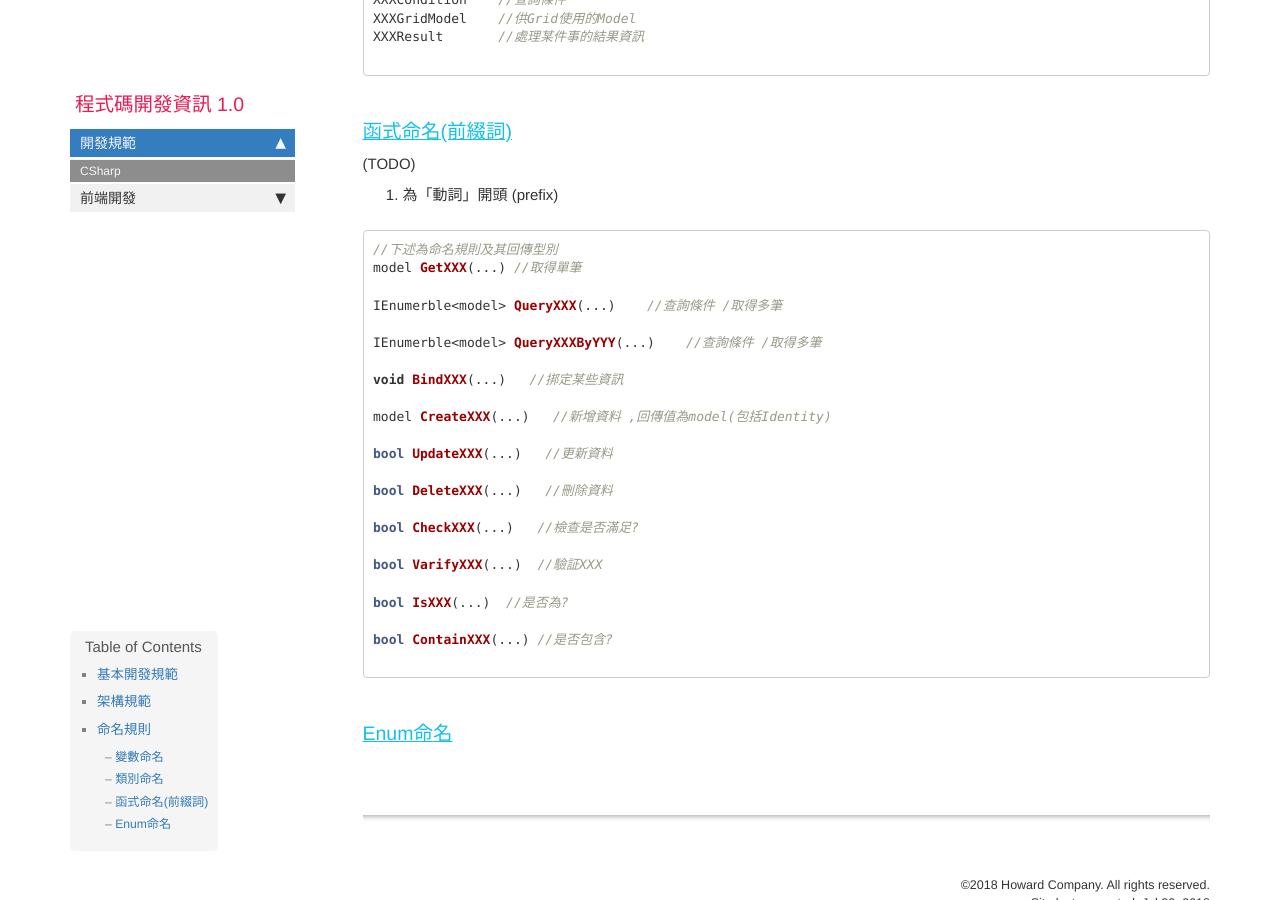
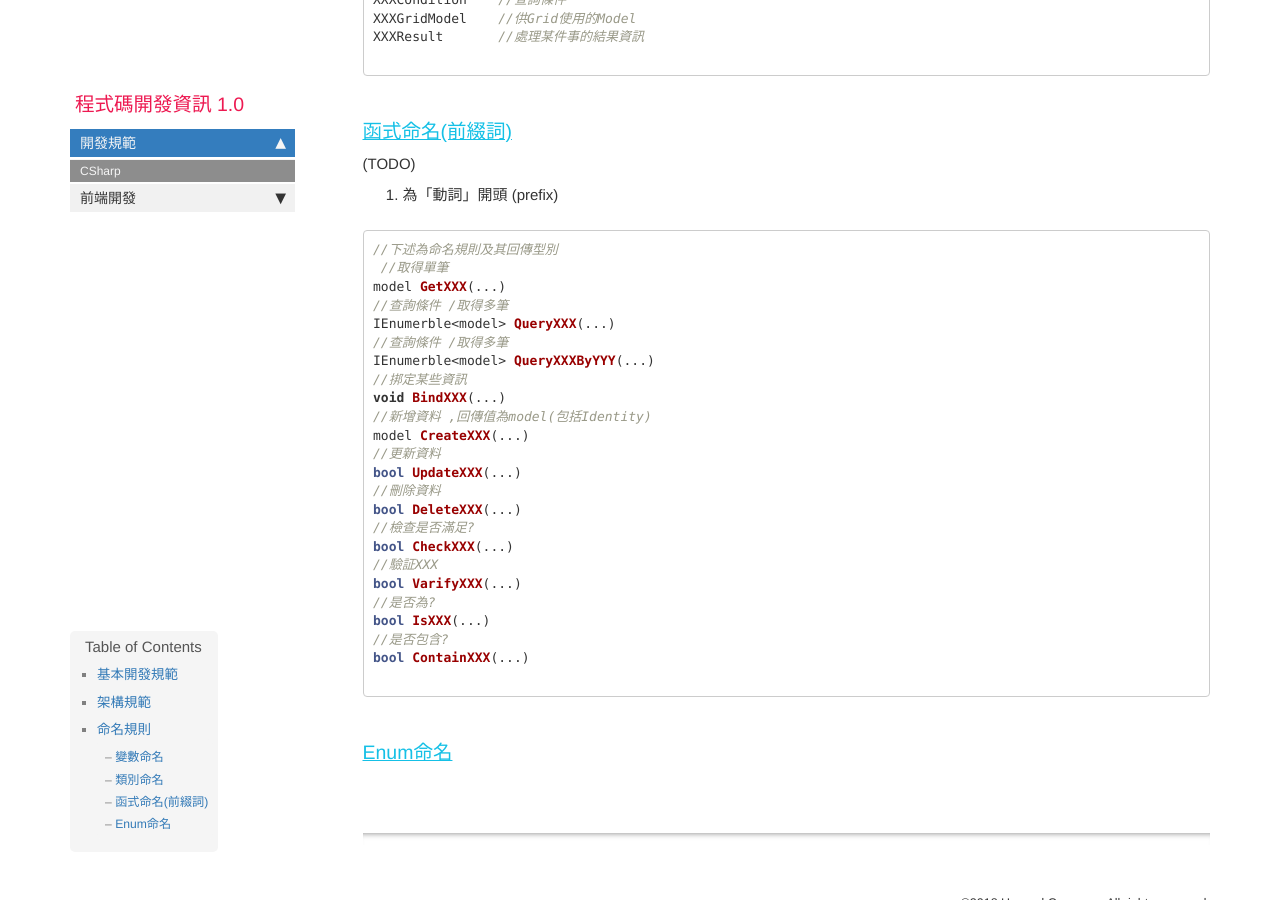
Before and after one commit to hougii/coding, a Jekyll site: the page built from pages/code/doc_csharp.md, in a window 1280 px wide and 900 px high, scrolled down 758 px. Built offline with Jekyll 4.4.1, drawn with Linux system fonts in a browser that asks for light colours; nearby versions of some CDN libraries; comment, search, counter and statistics services are not loaded.

````diff
--- a/_data/sidebars/code_sidebar.yml
+++ b/_data/sidebars/code_sidebar.yml
@@ -20,3 +20,6 @@ entries:
     - title: MVC
       url: /code_mvc.html
       output: web
+    - title: file & Stream
+      url:  /code_filestream.html
+      output: web
--- a/pages/code/doc_csharp.md
+++ b/pages/code/doc_csharp.md
@@ -35,27 +35,28 @@ XXXResult       //處理某件事的結果資訊
 
 ```csharp
 //下述為命名規則及其回傳型別
-model GetXXX(...) //取得單筆
-
-IEnumerble<model> QueryXXX(...)    //查詢條件 /取得多筆
-
-IEnumerble<model> QueryXXXByYYY(...)    //查詢條件 /取得多筆
-
-void BindXXX(...)   //挷定某些資訊
-
-model CreateXXX(...)   //新增資料 ,回傳值為model(包括Identity)
-
-bool UpdateXXX(...)   //更新資料
-
-bool DeleteXXX(...)   //刪除資料
-
-bool CheckXXX(...)   //檢查是否滿足?
-
-bool VarifyXXX(...)  //驗証XXX
-
-bool IsXXX(...)  //是否為?
-
-bool ContainXXX(...) //是否包含?
+ //取得單筆
+model GetXXX(...)
+//查詢條件 /取得多筆
+IEnumerble<model> QueryXXX(...)
+//查詢條件 /取得多筆
+IEnumerble<model> QueryXXXByYYY(...)
+//挷定某些資訊
+void BindXXX(...)
+//新增資料 ,回傳值為model(包括Identity)
+model CreateXXX(...)
+//更新資料
+bool UpdateXXX(...)
+//刪除資料
+bool DeleteXXX(...)
+//檢查是否滿足?
+bool CheckXXX(...)
+//驗証XXX
+bool VarifyXXX(...)
+//是否為?
+bool IsXXX(...)
+//是否包含?
+bool ContainXXX(...)
 
 ```
 
````
Also changed, not shown: pages/code/code_filestream.md (added, +9 -0 lines).
